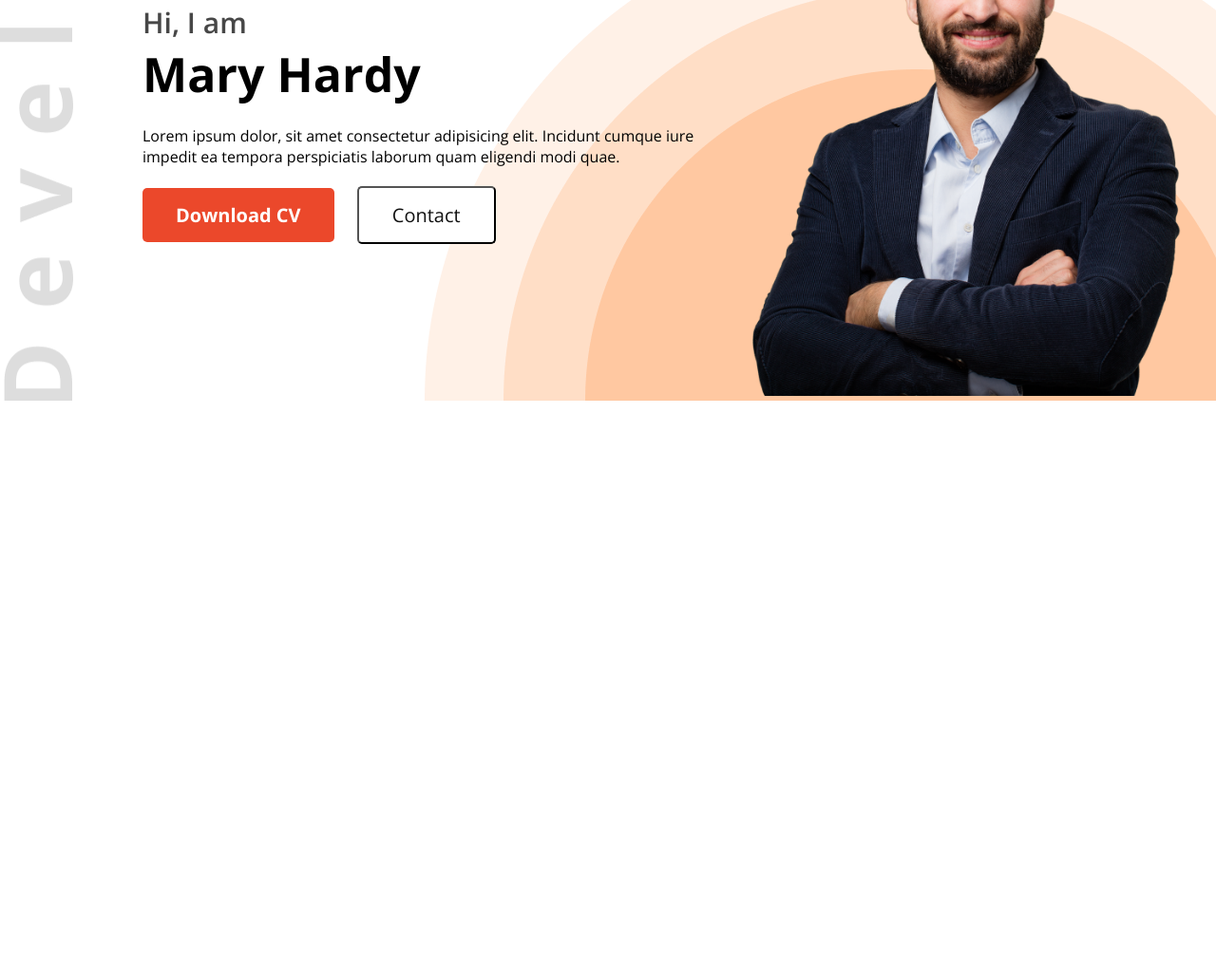
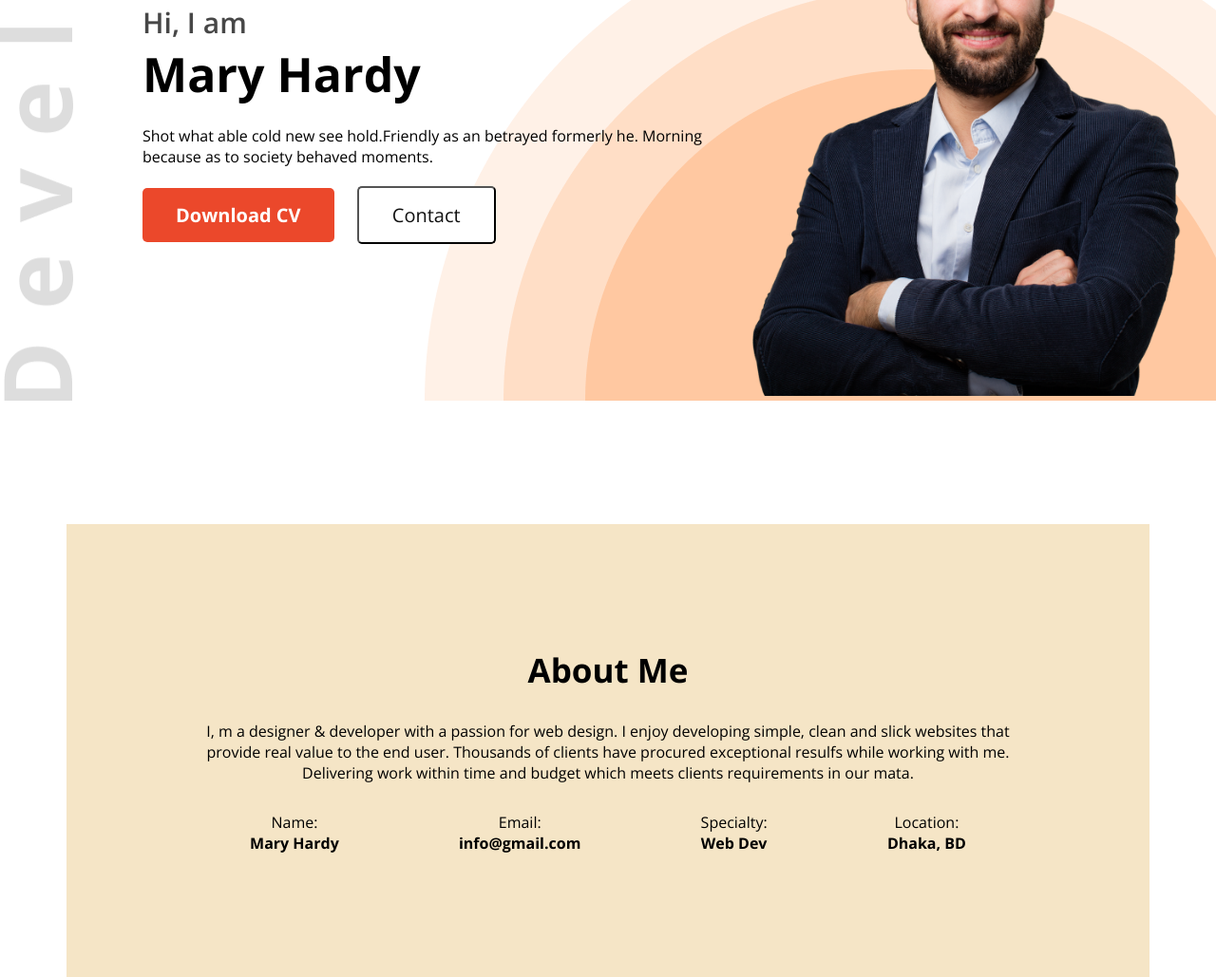
Before and after one commit to RashedAkash/developer-port, a plain HTML site: page index.html in a window 1280 px wide. Shown: the part 339-1368 px from the top of the page at 95% size. Before the commit the page ends 800 px from the top, so only its background shows below. Drawn offline with nearby package versions, Linux system fonts and the light colour scheme.

Commit message:
about area added

```diff
--- a/css/style.css
+++ b/css/style.css
@@ -4,6 +4,13 @@
   padding: 0;
   box-sizing: border-box;
   font-family: 'Open Sans', sans-serif;
+}
+.mt-130{
+  padding-top: 130px;
+
+}
+.pb-70{
+  padding-bottom: 70px;
 }
 /* Header Style */
 header{
@@ -87,3 +94,30 @@ nav{
   border-radius: 5px;
   cursor: pointer;
 }
+
+/* about area style */
+main{
+  max-width: 1140px;
+  margin: auto;
+}
+.about-container{
+
+}
+.about-text{
+  text-align: center;
+  background-color: rgb(245, 229, 198);
+  padding: 130px;
+}
+.about-text p{}
+.title{
+  font-size: 35px;
+  margin-bottom: 30px;
+}
+.about-info-container{
+  display: flex;
+  justify-content: space-around;
+  margin-top: 30px;
+}
+.about-info{}
+.about-info p{}
+.about-info h4{}
--- a/index.html
+++ b/index.html
@@ -29,7 +29,8 @@
         <div class="banner-text">
           <h3>Hi, I am</h3>
           <h1>Mary Hardy</h1>
-          <p>Lorem ipsum dolor, sit amet consectetur adipisicing elit. Incidunt cumque iure impedit ea tempora perspiciatis laborum quam eligendi modi quae.</p>
+          <p>Shot what able cold new see hold.Friendly as an betrayed formerly he. Morning because as to society behaved
+            moments.</p>
           <button class="btn">Download CV</button>
           <button class="contact">Contact</button>
         </div>
@@ -41,7 +42,39 @@
 
   </header>
   <main>
+    <!-- About section -->
+    <section class="about-container mt-130">
+      <div class="about-text">
+        <h1 class="title">About Me</h1>
+        <p>I, m a designer & developer with a passion for web design. I enjoy developing simple, clean and slick websites that
+        provide real value to the end user. Thousands of clients have procured exceptional resulfs while working with me.
+        Delivering work within time and budget which meets clients requirements in our mata.
 
+       </p>
+       <div class="about-info-container">
+        <div class="about-info">
+          <p>Name:</p>
+          <h4>Mary Hardy</h4>
+        </div>
+        <div class="about-info">
+          <p>Email:
+         </p>
+          <h4>info@gmail.com</h4>
+        </div>
+        <div class="about-info">
+          <p>Specialty:</p>
+          <h4>
+          Web Dev</h4>
+        </div>
+        <div class="about-info">
+          <p>Location:</p>
+          <h4>
+          Dhaka, BD</h4>
+        </div>
+       </div>
+      </div>
+
+    </section>
   </main>
   <footer>
 
```
